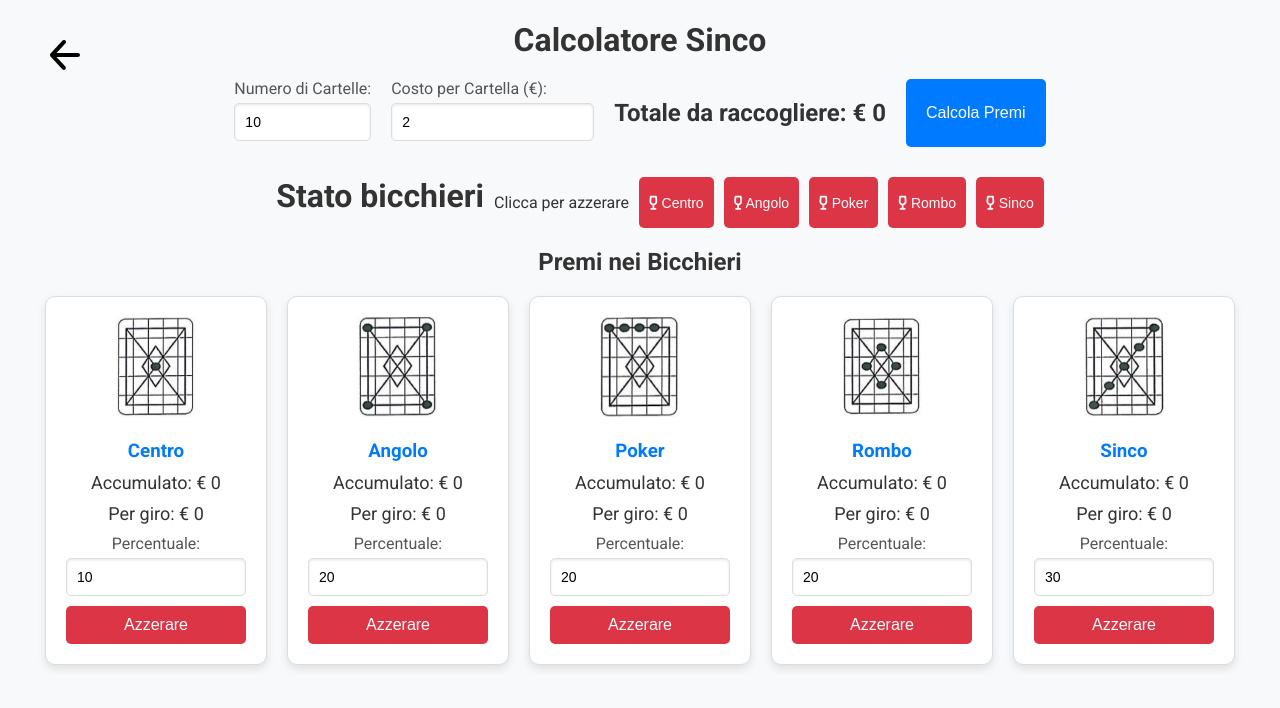
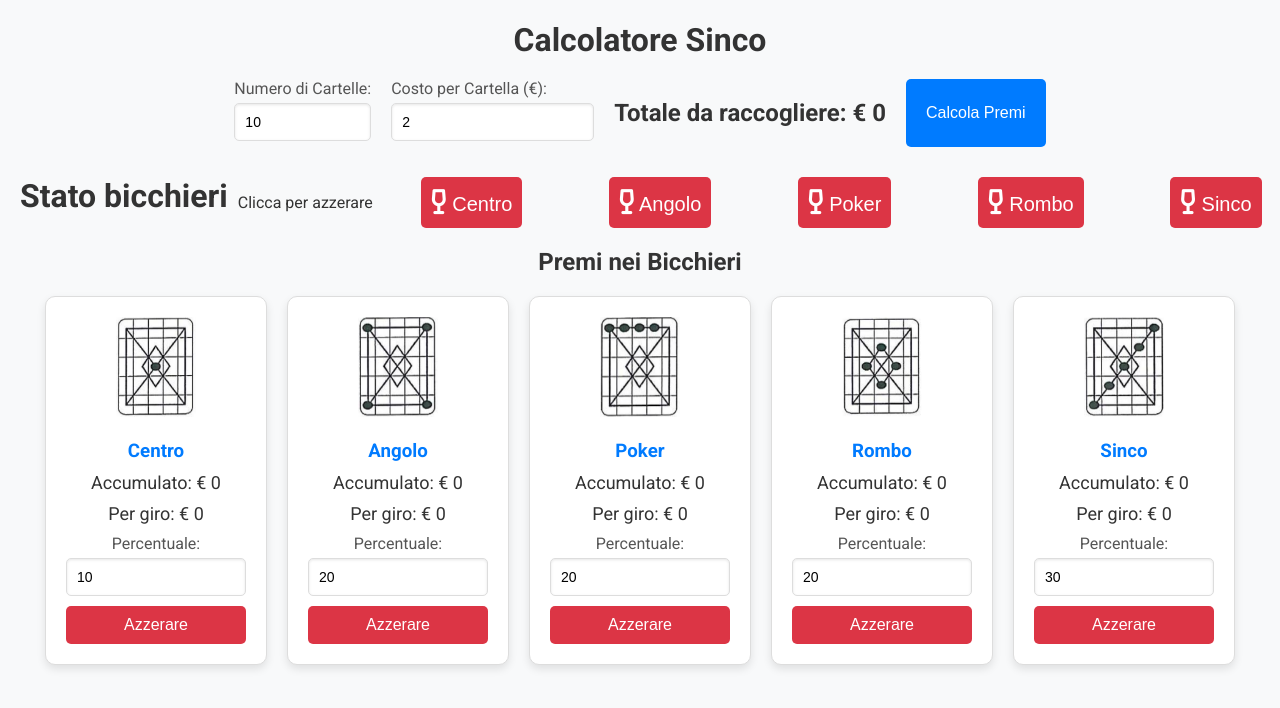
Before and after one commit to filipposiano/christmas-games, a plain HTML site: page sinco.html in a window 1280 px wide. Drawn offline with Linux system fonts and the light colour scheme.

Commit message:
Azzeratori: font-size

```diff
--- a/sinco.html
+++ b/sinco.html
@@ -9,9 +9,9 @@
   <script src="https://kit.fontawesome.com/ac404aceb0.js" crossorigin="anonymous"></script>
 </head>
 <body>
-  <button class="back-button" onclick="location.href='index.html'">
+  <!-- <button class="back-button" onclick="location.href='index.html'">
     <img src="img/back-icon.svg" alt="Back to Home">
-  </button>
+  </button> -->
   <h1>Calcolatore Sinco</h1>
   <div class="inputs">
     <label>
--- a/styles.css
+++ b/styles.css
@@ -290,7 +290,8 @@ button:hover {
 
 .azzera-piccolo {
     padding: 5px 10px;
-    font-size: 14px;
+    font-size: 20px;
+    margin: 0 auto;
     background-color: #dc3545;
     color: white;
     border: none;
@@ -302,3 +303,7 @@ button:hover {
 .azzera-piccolo:hover {
     background-color: #c82333;
 }
+
+.fa-solid {
+    font-size: 25px;
+}
```
Also changed, not shown: tombola.html (+4 -3 lines).
